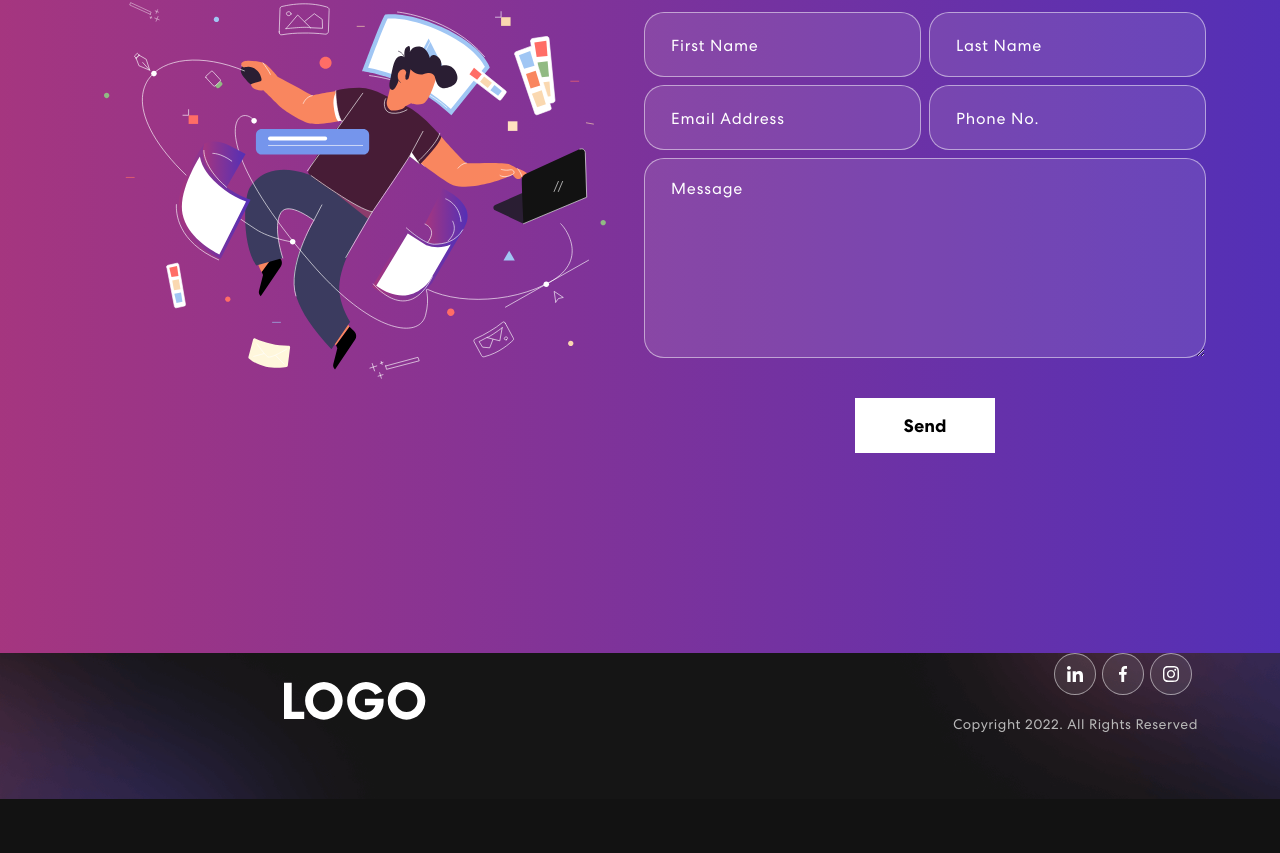
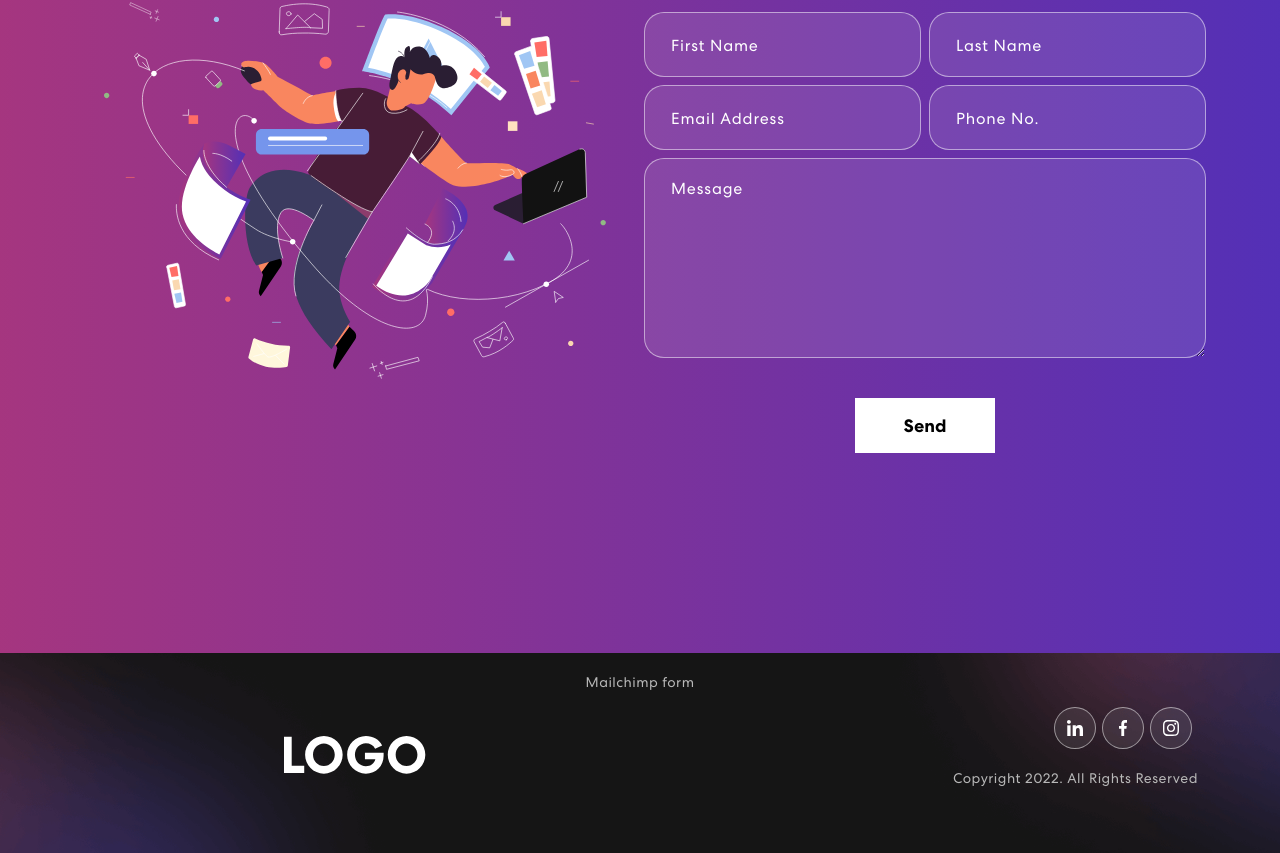
Before and after one commit to Patrikrizek/maiona-react-personal-portfolio, a React (Create React App) app: page / in a window 1280 px wide. Shown: the part 2369-3222 px from the top of the page. Before the commit the page ends 3168 px from the top, so only its background shows below. Built offline with nearby package versions, Linux system fonts and the light colour scheme.

Commit message:
Mailchimp component created

```diff
--- a/src/components/Footer.jsx
+++ b/src/components/Footer.jsx
@@ -1,4 +1,5 @@
 import { Container, Row, Col } from "react-bootstrap";
+import MailchimpForm from "./MailchimpForm";
 import logo from "../assets/img/logo.svg";
 import navIcon1 from "../assets/img/nav-icon1.svg";
 import navIcon2 from "../assets/img/nav-icon2.svg";
@@ -11,6 +12,7 @@ const Footer = () => {
         <footer className="footer">
             <Container>
                 <Row className="align-items-center">
+                    <MailchimpForm />
                     <Col size={12} sm={6}>
                         <img src={logo} alt="Logo" />
                     </Col>
--- /dev/null
+++ b/src/components/MailchimpForm.jsx
@@ -0,0 +1,7 @@
+const MailchimpForm = () => {
+    return (
+        <p>Mailchimp form</p>
+    );
+}
+
+export default MailchimpForm;
```
